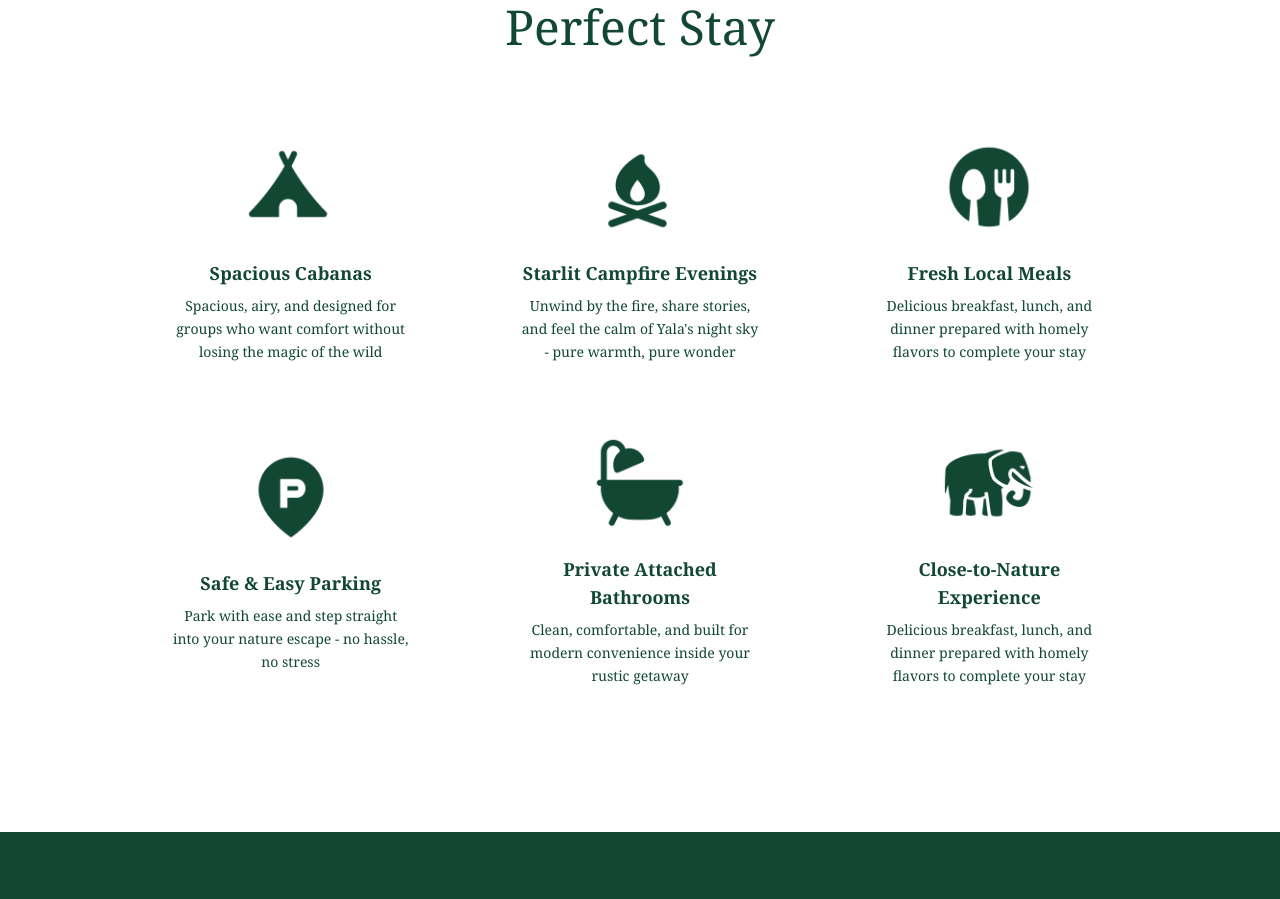
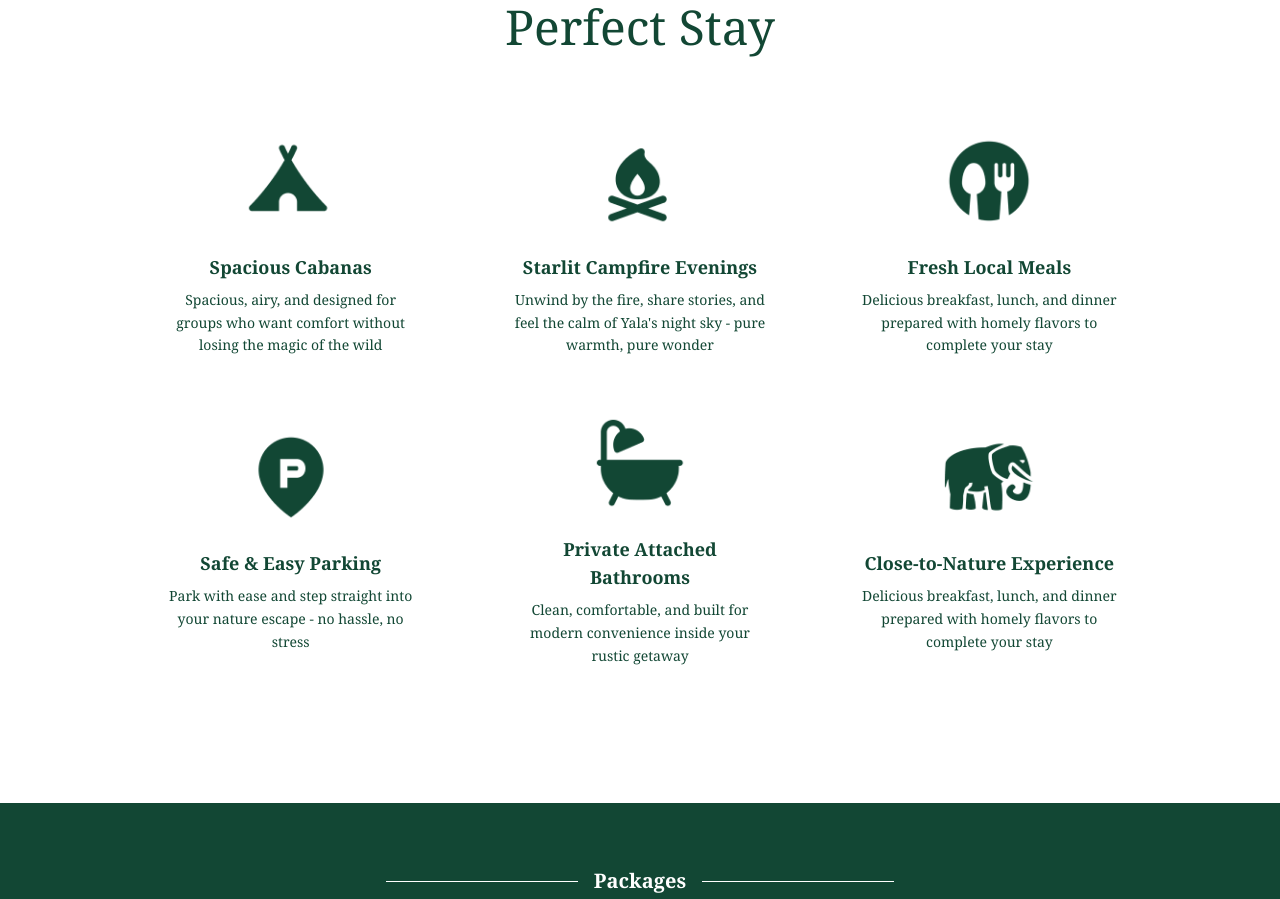
Before and after one commit to Syntrix-Snipers/nature-win-yala, a Next.js app: page / in a window 1280 px wide. Shown: the part 1625-2524 px from the top of the page. Built offline with nearby package versions, Linux system fonts and the light colour scheme.

Commit message:
Update HomeOfferCard.tsx

```diff
--- a/src/app/home/components/HomeOfferCard.tsx
+++ b/src/app/home/components/HomeOfferCard.tsx
@@ -14,7 +14,7 @@ const HomeOfferCard: React.FC<HomeOfferCardProps> = ({
 }) => {
   return (
     /* Changed background to transparent by default and removed static shadow to match the image */
-    <div className="flex flex-col items-center justify-start p-6 bg-transparent rounded-2xl w-72 cursor-pointer transition-all duration-300 hover:bg-white hover:shadow-xl active:shadow-lg group">
+    <div className="relative flex h-full min-h-[260px] flex-col items-center justify-center rounded-2xl bg-white p-4 w-72 cursor-pointer transition-all duration-500 ease-out hover:scale-[1.02] hover:shadow-[0_0_30px_rgba(0,0,0,0.25)] hover:z-10 focus:outline-none">
       <img
         src={icons[icon]}
         alt={title}
```
